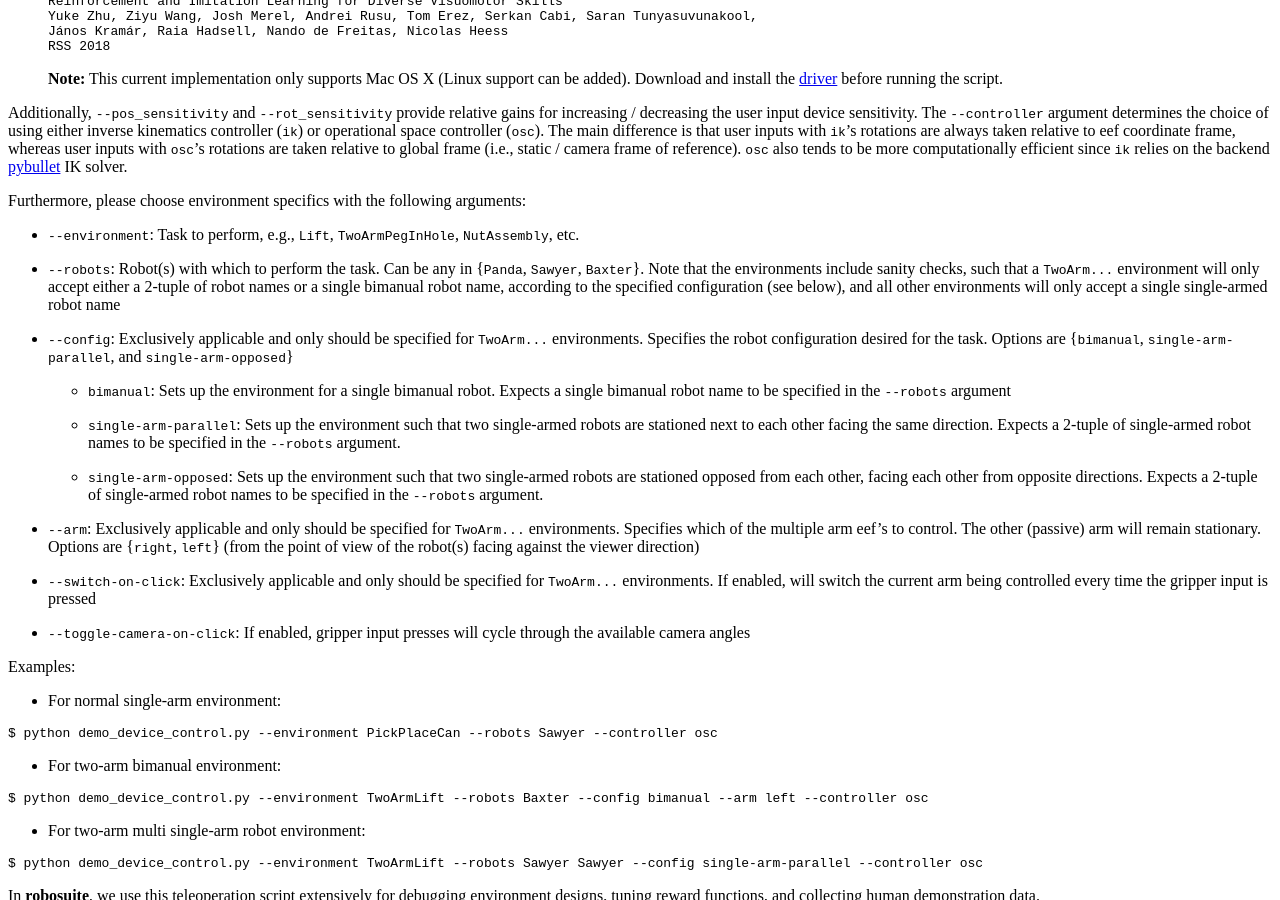
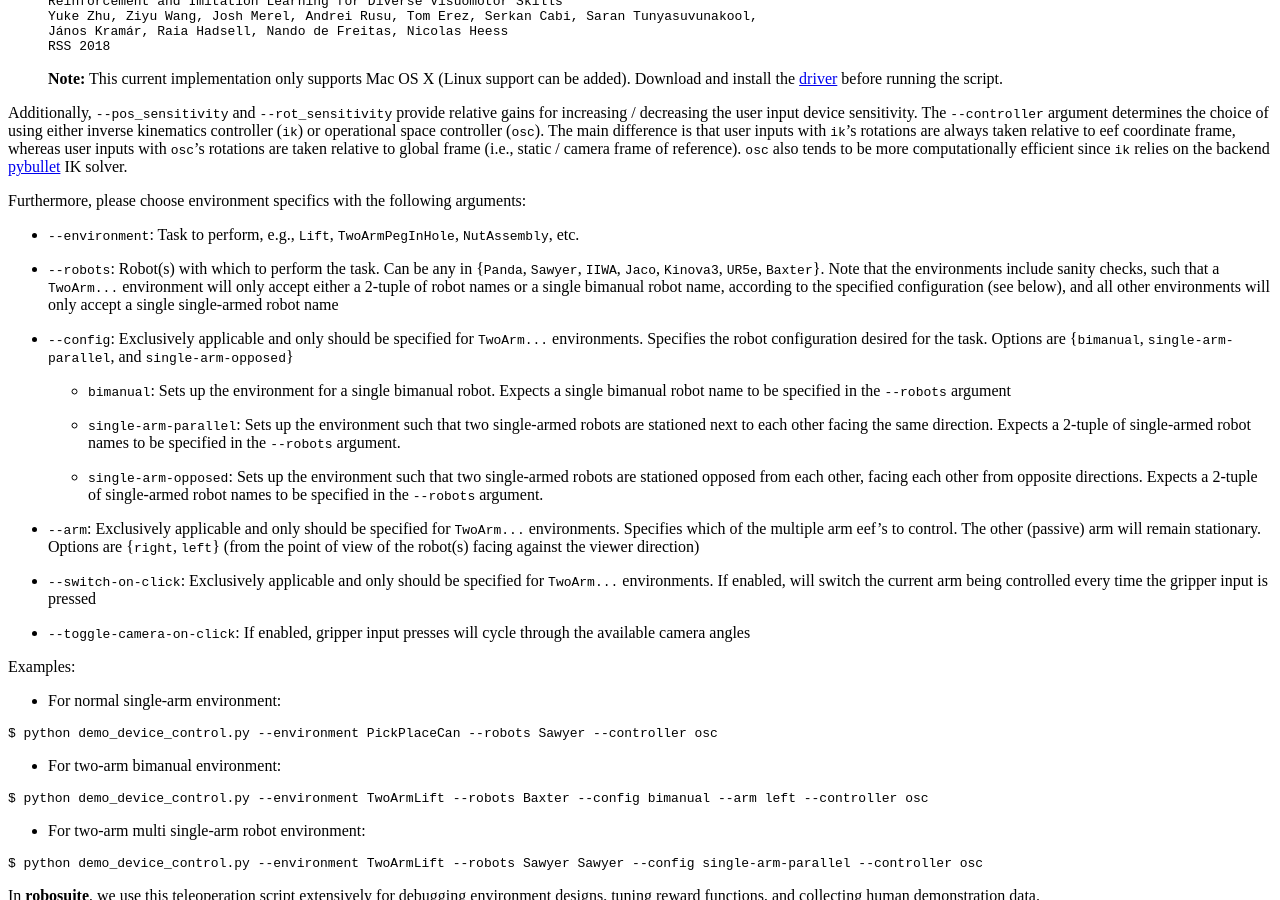
Before and after one commit to ARISE-Initiative/robosuite, a Sphinx documentation site: the page built from docs/demos.md, in a window 1280 px wide and 900 px high, scrolled down 4346 px. Built offline with Sphinx 7.4.7 and the Read the Docs theme 2.0.0, drawn with Linux system fonts in a browser that asks for light colours.

Commit message:
fix docstring in demo_device_control

```diff
--- a/docs/demos.md
+++ b/docs/demos.md
@@ -120,10 +120,11 @@ Furthermore, please choose environment specifics with the following arguments:
 
 * `--environment`: Task to perform, e.g., `Lift`, `TwoArmPegInHole`, `NutAssembly`, etc.
 
-* `--robots`: Robot(s) with which to perform the task. Can be any in {`Panda`, `Sawyer`, `Baxter`}. Note that the
-        environments include sanity checks, such that a `TwoArm...` environment will only accept either a 2-tuple of
-        robot names or a single bimanual robot name, according to the specified configuration (see below), and all
-        other environments will only accept a single single-armed robot name
+* `--robots`: Robot(s) with which to perform the task. Can be any in
+        {`Panda`, `Sawyer`, `IIWA`, `Jaco`, `Kinova3`, `UR5e`, `Baxter`}. Note that the environments include sanity
+        checks, such that a `TwoArm...` environment will only accept either a 2-tuple of robot names or a single
+        bimanual robot name, according to the specified configuration (see below), and all other environments will
+        only accept a single single-armed robot name
 
 * `--config`: Exclusively applicable and only should be specified for `TwoArm...` environments. Specifies the robot
         configuration desired for the task. Options are {`bimanual`, `single-arm-parallel`, and `single-arm-opposed`}
```
Also changed, not shown: 1 other file.
